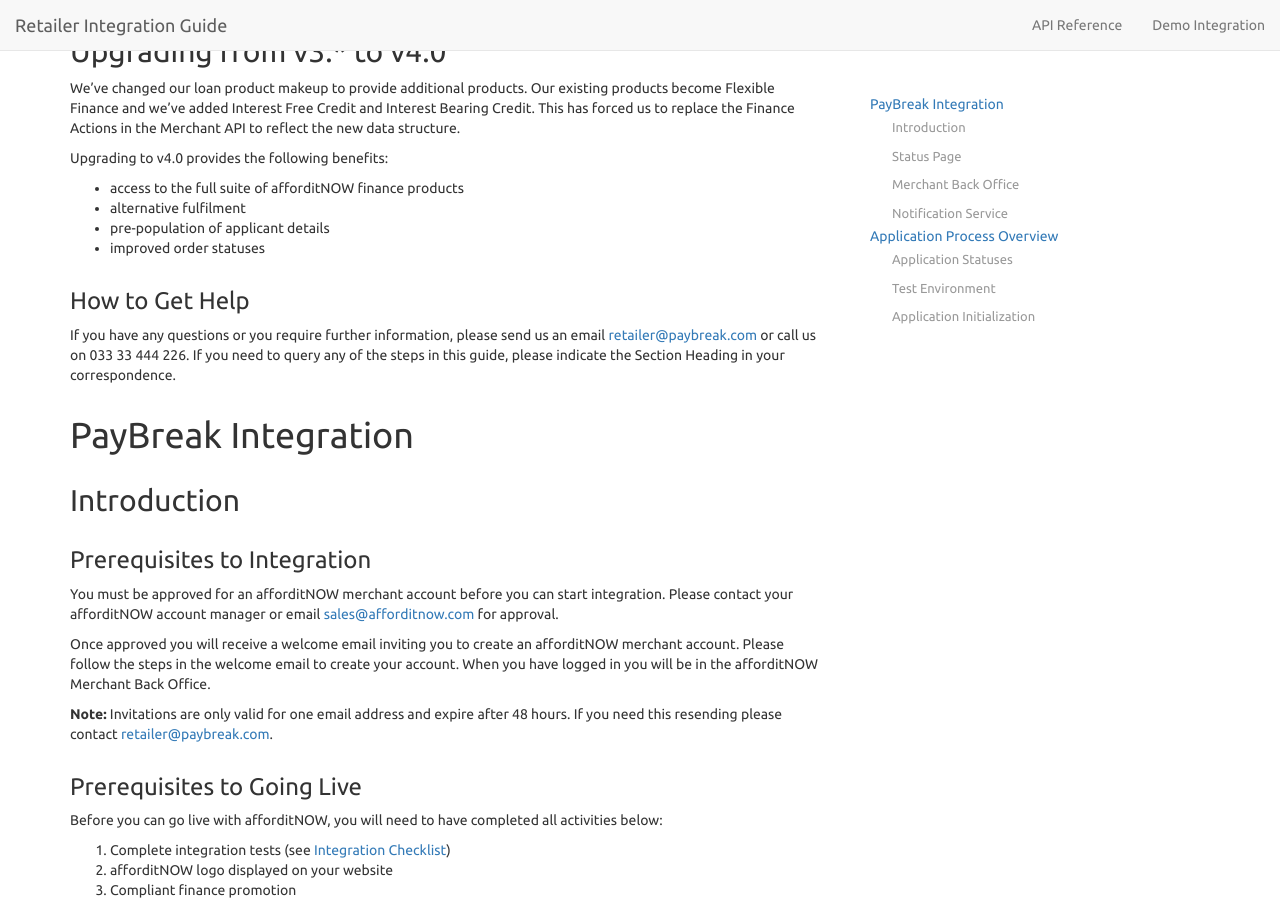
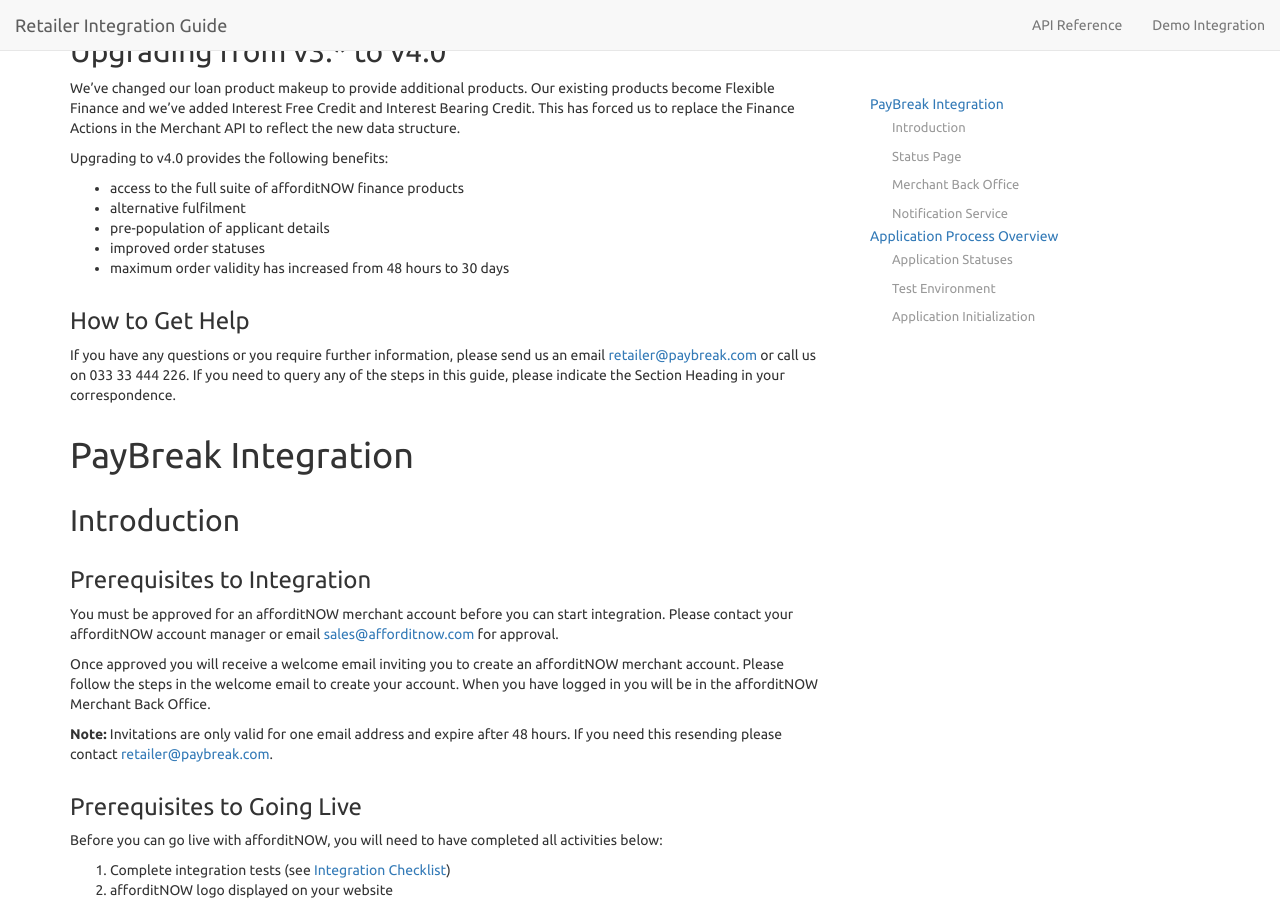
Before and after one commit to PayBreak/retailer-integration-guide, a Jekyll site: the page built from index.md, in a window 1280 px wide and 900 px high, scrolled down 694 px. Built offline with Jekyll 4.4.1, drawn with Linux system fonts in a browser that asks for light colours; nearby versions of some CDN libraries; Markdown is read by kramdown in place of the engine named in the settings; our own code applies the rules of GitHub Pages for plain Markdown files.

Commit message:
Update upgrade notes
mention has order validity period has increased

```diff
--- a/_includes/v4/upgrade_guide.md
+++ b/_includes/v4/upgrade_guide.md
@@ -12,3 +12,4 @@ Upgrading to v4.0 provides the following benefits:
 - alternative fulfilment
 - pre-population of applicant details
 - improved order statuses
+- maximum order validity has increased from 48 hours to 30 days
```
